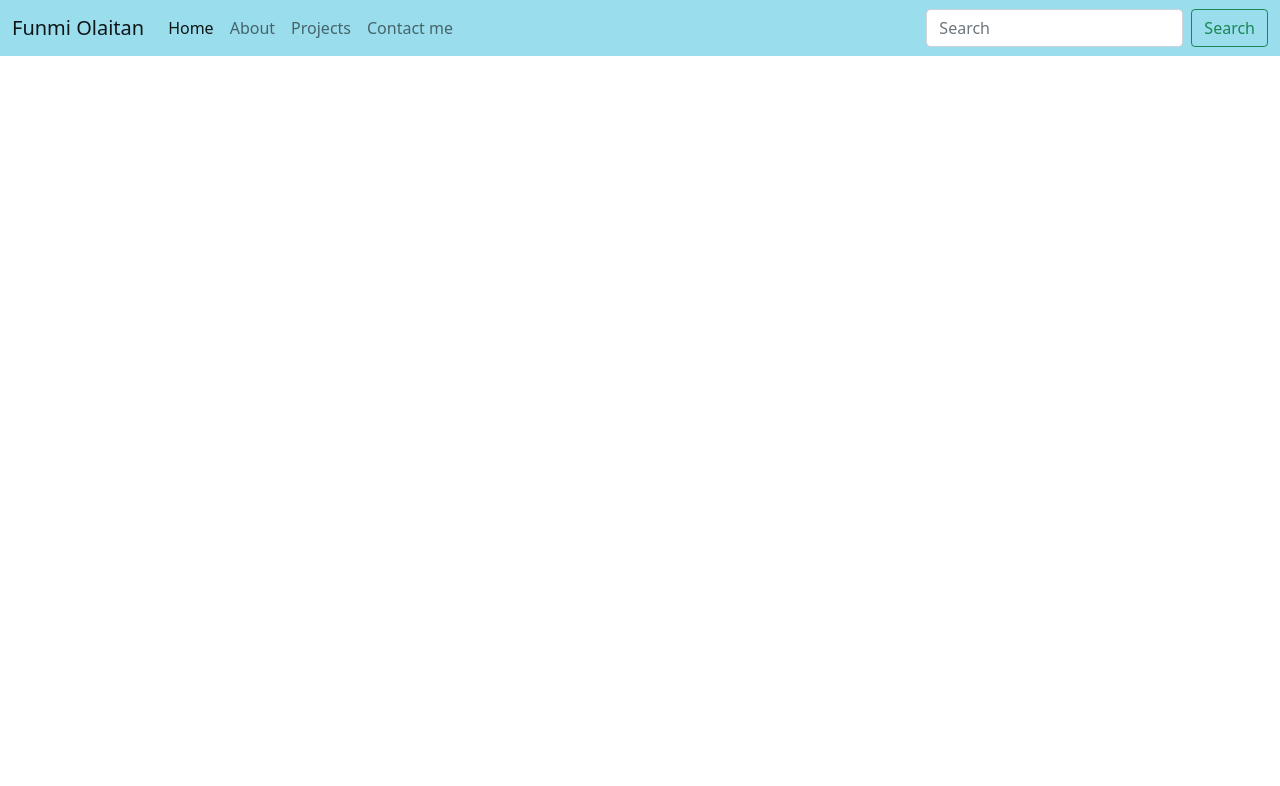
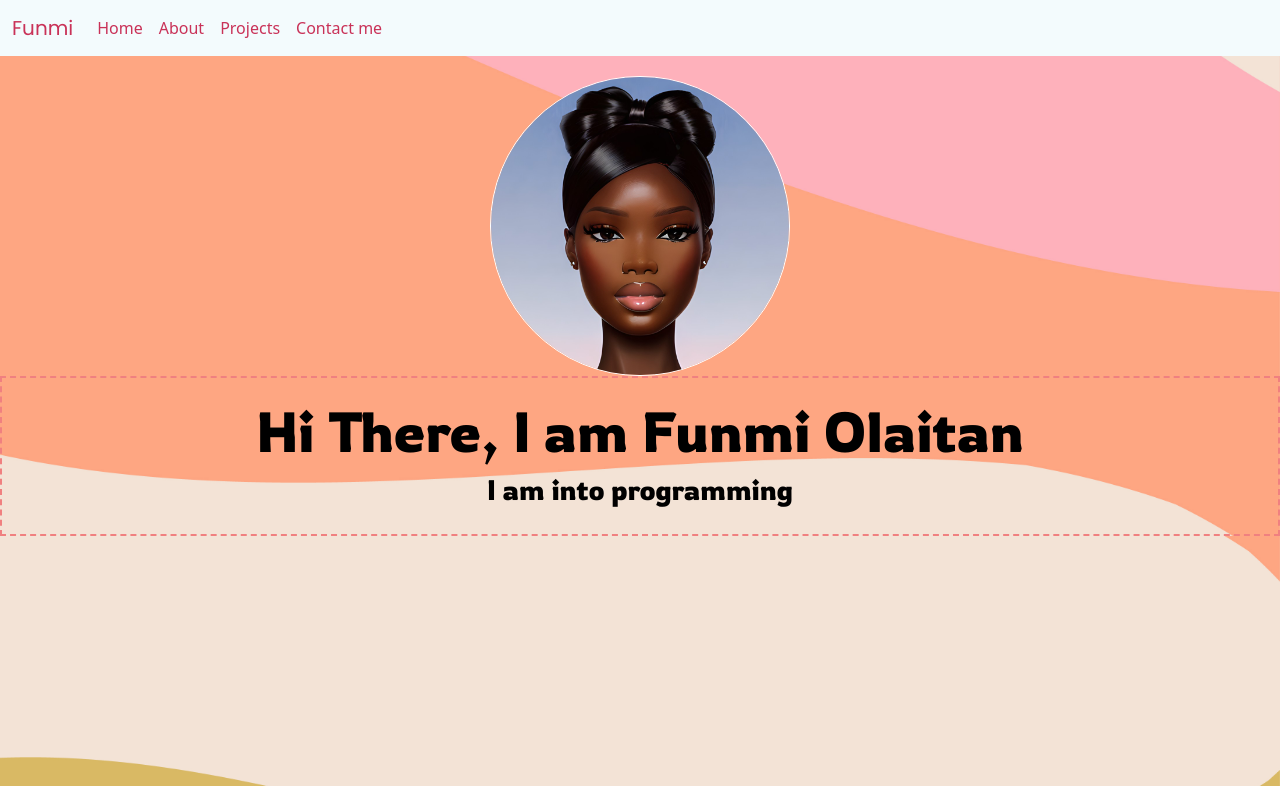
Before and after one commit to FunmiOlaitan/Django-Portfolio-Project, a Django app: page / in a window 1280 px wide. Shown: the top 786 px of the page. Run offline with Django 3.2, Linux system fonts and the light colour scheme.

Commit message:
Develop homepage with profile pic and heading.

```diff
--- /dev/null
+++ b/portfolio/static/default.css
@@ -0,0 +1,95 @@
+/* import google fonts */
+@import url("https://fonts.googleapis.com/css2?family=Poppins:wght@400;500;600;700&display=swap");
+@import url("https://fonts.googleapis.com/css2?family=Rowdies:wght@300;400;700&display=swap");
+
+/*Root Variables*/
+:root{
+    --mainText:black;
+    --secondaryText:#1593e8;
+}
+
+/*Navbar Styles */
+.blue-navbar{
+    background-color:rgb(243, 251, 253) !important;
+}
+
+.navbar-brand {
+    color: rgb(201, 50, 88) !important;
+    font-family: "Poppins", sans-serif;
+}
+
+.navbar-nav .nav-link {
+    color: rgb(201, 50, 88) !important;
+}
+
+.navbar-toggler {
+    color: rgb(201, 50, 88) !important;
+}
+
+/*Body Styles */
+html, body{
+    padding: 0;
+    margin: 0;
+    background-image: url("/static/img/background.jpg");
+    background-size: cover;
+    background-position: center;
+}
+
+/*Heading Styles */
+h1, h2, h3, h4, h5, h6, strong{
+    color: var(--mainText);
+}
+
+h1 { font-size: 56px;
+     font-family: "Rowdies", sans-serif;}
+h2 { font-size: 36px;}
+h3 { font-size: 28px;
+     font-family: "Rowdies", sans-serif;}
+h4 { font-size: 24px;}
+h5 { font-size: 20px;}
+h6 { font-size: 16px;}
+
+/* Text Styles */
+p, li, span, label, input, textarea{
+    color: var(--secondaryText);
+}
+
+ul{
+    list-style: none;
+}
+
+a{
+    text-decoration: none;
+    color: #17a2b8   /*link*/
+}
+
+/*Greeting Wrapper*/
+.greeting-wrapper {
+    display: grid;
+    text-align: center;
+    align-content: center;
+    border: 2px dashed lightcoral;
+    min-height: 10em;
+    margin-bottom:10px; /*bottm margin*/
+}
+
+/* Profile */
+.profile-picture {
+    display: block; /* block element */
+    margin: auto;  /* center img horizontally*/
+    position: relative; /* Allows for vertiacl centering */
+    top: 50%; /* Moves the top edge of the image to the vertical center */
+
+    width: 300px;  /* width of circle */
+    height: 300px;
+    border: 1px solid white; /* circle border*/
+    border-radius: 50%; /* make it circular */
+    overflow: hidden; /* Ensure the image doesn't overflow */
+    margin-top: 20px;  /*Add space between the greeting and profile */
+}
+
+.profile-container img{
+    width: 100;  /*Ensure img fills container */
+    height: auto; /* maintain aspect ratio */
+    display: block;  /* Remove any default margins */
+}
--- a/portfolio/templates/home.html
+++ b/portfolio/templates/home.html
@@ -9,11 +9,7 @@
     <link href="https://cdn.jsdelivr.net/npm/bootstrap@5.0.2/dist/css/bootstrap.min.css" rel="stylesheet" integrity="sha384-EVSTQN3/azprG1Anm3QDgpJLIm9Nao0Yz1ztcQTwFspd3yD65VohhpuuCOmLASjC" crossorigin="anonymous">
 
     <!-- Custom CSS -->
-    <style>
-      .blue-navbar {
-        background-color: rgb(154, 221, 236) !important;
-      }
-    </style>
+    <link rel="stylesheet" href="/static/default.css">
 
 
     <title>Home</title>
@@ -21,7 +17,7 @@
   <body>
     <nav class="navbar navbar-expand-lg navbar-light bg-light blue-navbar">
         <div class="container-fluid">
-          <a class="navbar-brand" href="/">Funmi Olaitan</a>
+          <a class="navbar-brand" href="/">Funmi</a>
           <button class="navbar-toggler" type="button" data-bs-toggle="collapse" data-bs-target="#navbarSupportedContent" aria-controls="navbarSupportedContent" aria-expanded="false" aria-label="Toggle navigation">
             <span class="navbar-toggler-icon"></span>
           </button>
@@ -40,13 +36,20 @@
                 <a class="nav-link" href="contact">Contact me</a>
               </li>
             </ul>
-            <form class="d-flex">
-              <input class="form-control me-2" type="search" placeholder="Search" aria-label="Search">
-              <button class="btn btn-outline-success" type="submit">Search</button>
-            </form>
           </div>
         </div>
       </nav>
+
+      <section class="s1">
+        <div class="home-page-container">
+          <img src="/static/img/me.JPG" alt="Profile Picture" class="profile-picture">
+          <div class="greeting-wrapper">
+            <h1>Hi There, I am Funmi Olaitan</h1>
+            <h3>I am into programming</h3>
+          </div>
+        </div>
+      </section>
+
 
     <!-- Optional JavaScript; choose one of the two! -->
 
```
Also changed, not shown: portfolio/static/img/background.jpg (added), portfolio/static/img/me.JPG (added).
